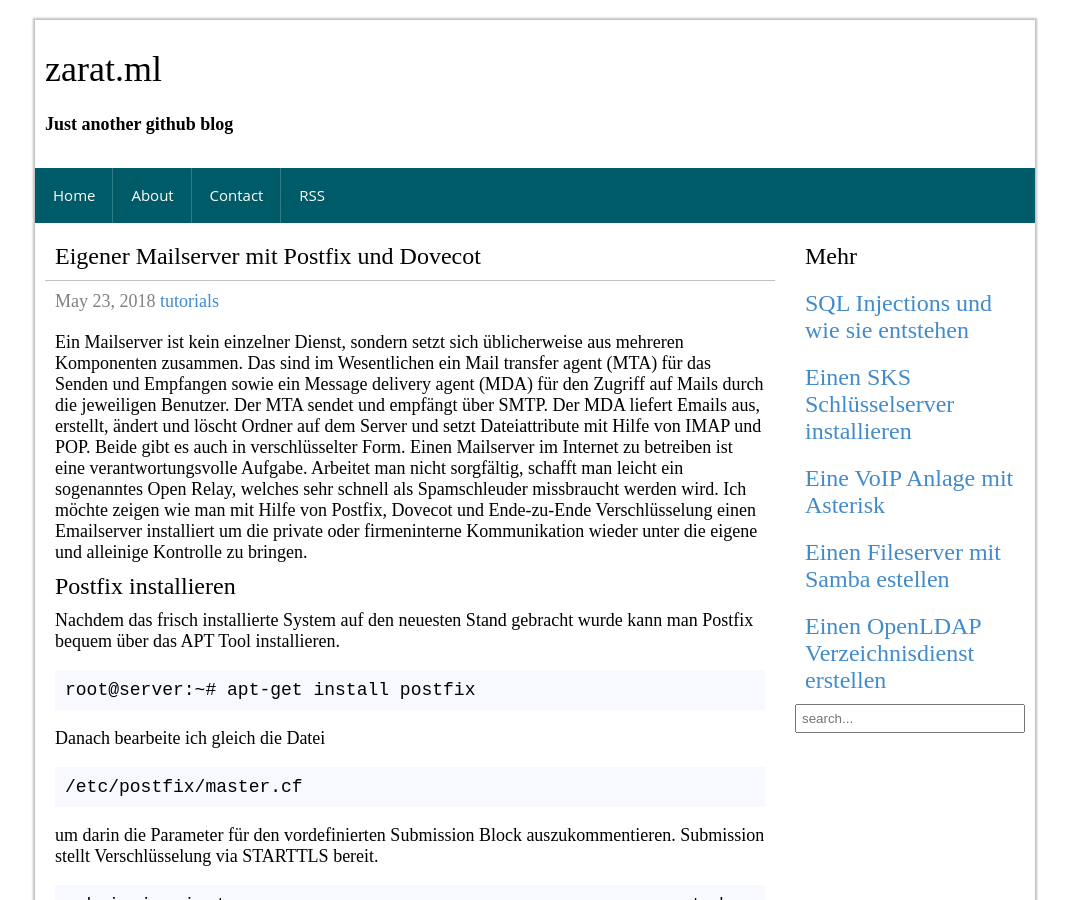
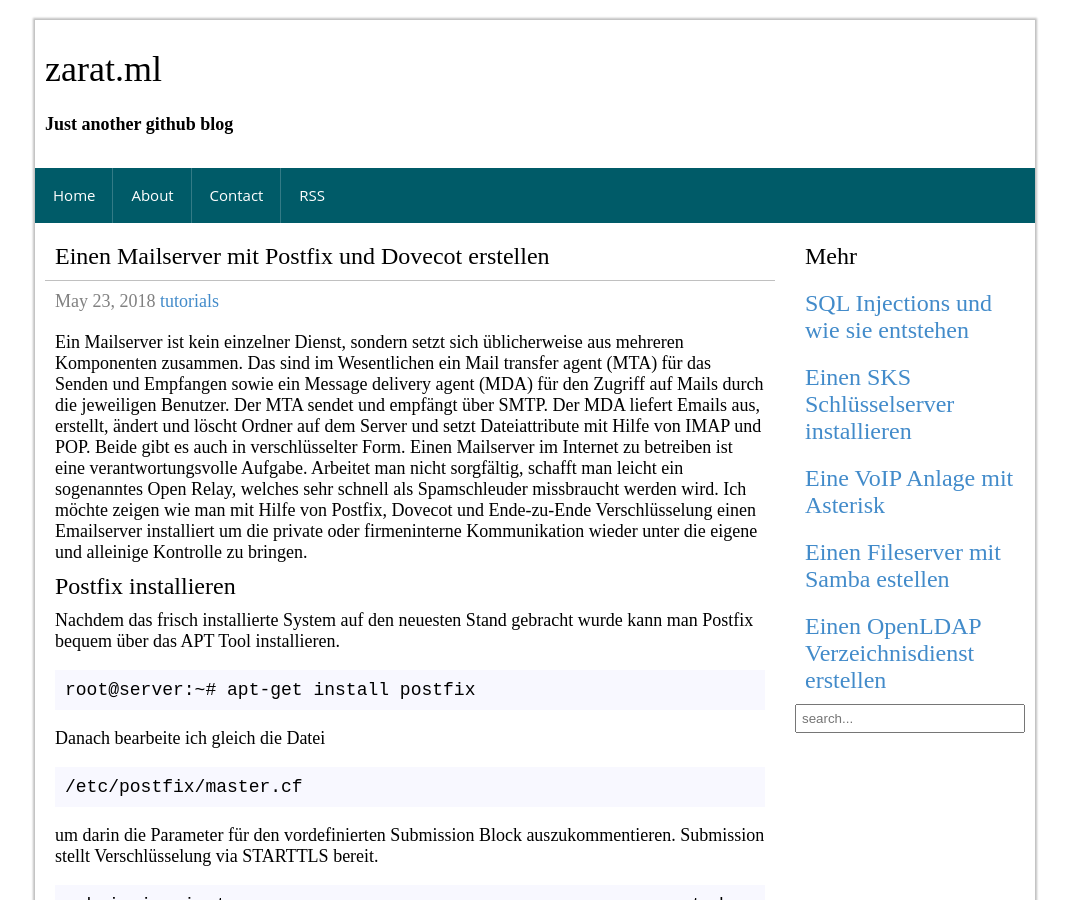
Before and after one commit to zarat/zarat.github.io, a Jekyll site: the page built from _posts/2018-05-23-mailserver.markdown, in a window 1280 px wide and 900 px high. Shown: the whole window, without its empty margins (105-1174 px from the left). Built offline with Jekyll 4.4.1, drawn with Linux system fonts in a browser that asks for light colours; comment, search, counter and statistics services are not loaded.

Commit message:
Update 2018-05-23-mailserver.markdown

```diff
--- a/_posts/2018-05-23-mailserver.markdown
+++ b/_posts/2018-05-23-mailserver.markdown
@@ -1,6 +1,6 @@
 ---
 layout: post
-title: Eigener Mailserver mit Postfix und Dovecot
+title: Einen Mailserver mit Postfix und Dovecot erstellen
 author: Manuel Zarat
 categories: tutorials
 permalink: /post/postfix-dovecot-mailserver
```
